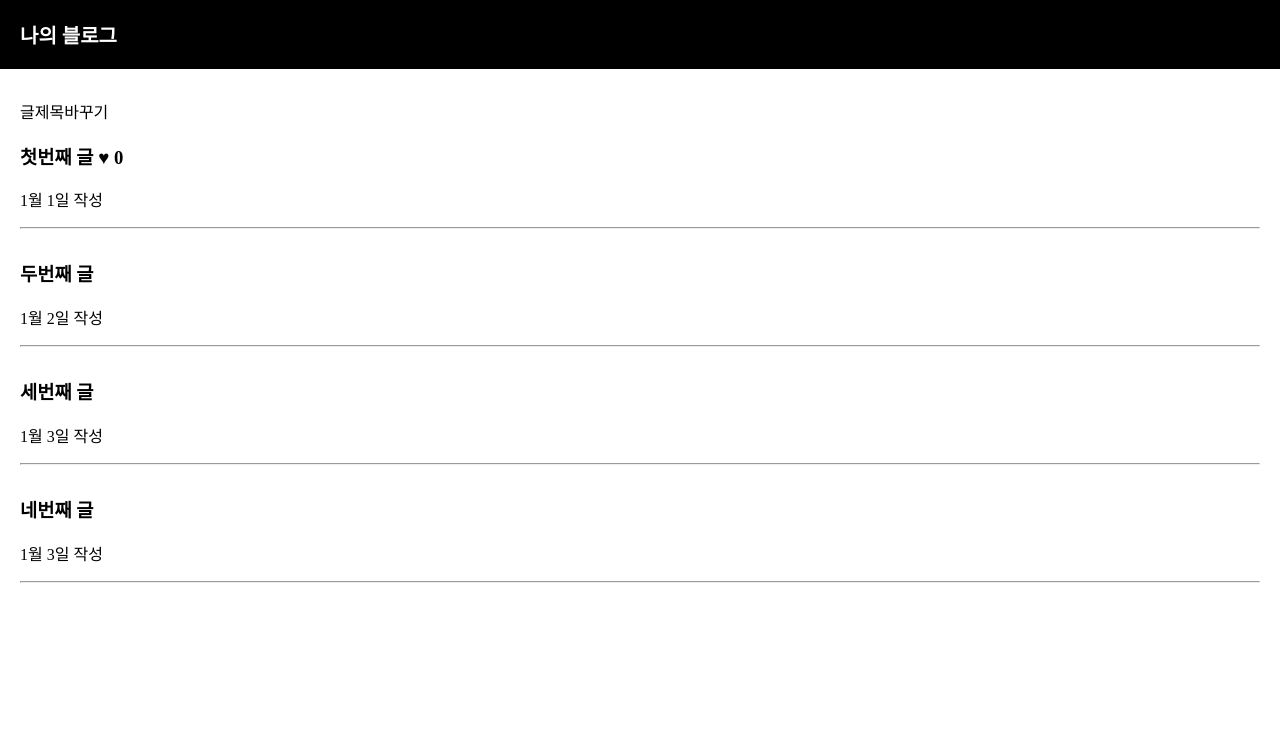
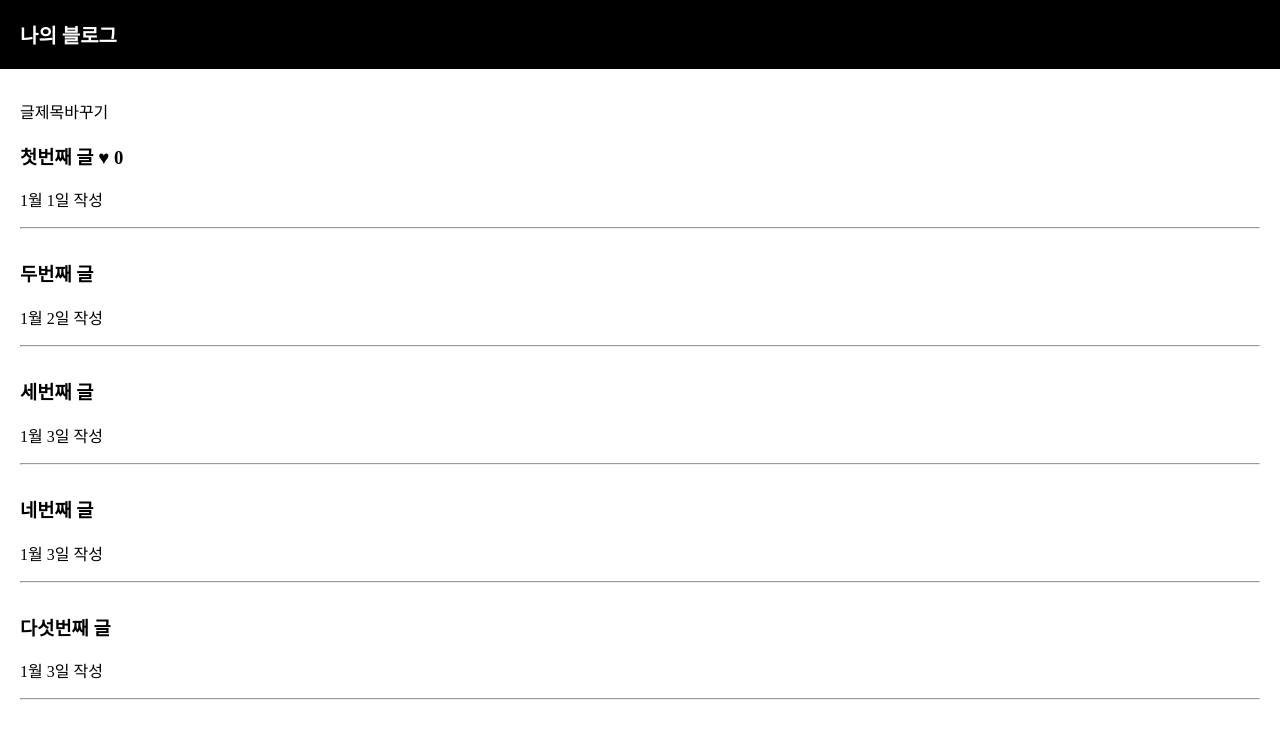
Before and after one commit to hnc-sanghwan/testblog, a React (Create React App) app: page / in a window 1280 px wide. Shown: the top 738 px of the page. Built offline with nearby package versions, Linux system fonts and the light colour scheme.

Commit message:
Update App.js

```diff
--- a/src/App.js
+++ b/src/App.js
@@ -4,7 +4,7 @@ import './App.css';
 
  function App() {
 
-  let [글제목리스트, 글제목리스트변경] = useState(['첫번째 글', '두번째 글', '세번째 글', '네번째 글']);
+  let [글제목리스트, 글제목리스트변경] = useState(['첫번째 글', '두번째 글', '세번째 글', '네번째 글', '다섯번째 글']);
   let [날짜, 날짜변경] = useState(['1월 1일 작성', '1월 2일 작성', '1월 3일 작성']);
   let [좋아요, 좋아요변경] = useState(0);
   let [글제목, 글제목변경] = useState('첫번째 글');
@@ -53,6 +53,11 @@ import './App.css';
         <p> { 날짜[2] } </p>
         <hr />
       </div>
+      <div className="list">
+        <h3> { 글제목리스트[4]  } </h3>
+        <p> { 날짜[2] } </p>
+        <hr />
+      </div>
     </div>
   );
 }
```
